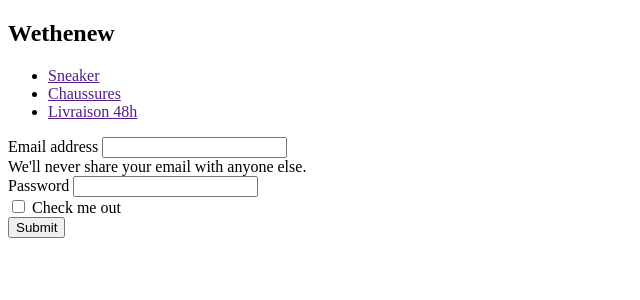
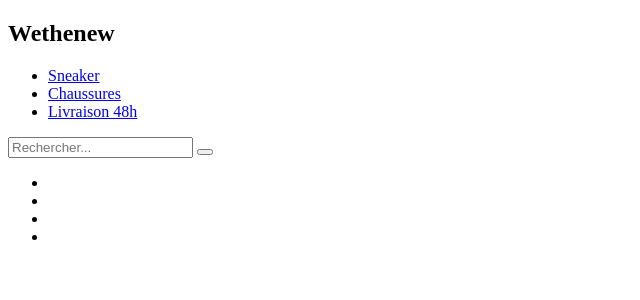
Before and after one commit to Spirit-Souls/Boutique_projet, a Symfony app: template templates/home.html.twig in a window 1280 px wide. Shown: the top 300 px of the page, without its empty margins (0-640 px from the left). Run offline with Twig, Linux system fonts and the light colour scheme; the template is opened without the code that fills it, so the values that code supplies are empty; some libraries are stand-ins or nearby versions.

Commit message:
feat (front) : login page and header

```diff
--- a/assets/styles/main.scss
+++ b/assets/styles/main.scss
@@ -1,3 +1,5 @@
 @import 'vendors/bootstrap';
 
-@import 'layout/interface.scss'
+@import 'layout/interface';
+
+@import 'components/buttons';
--- a/assets/styles/vendors/_bootstrap.scss
+++ b/assets/styles/vendors/_bootstrap.scss
@@ -10,3 +10,5 @@
 
 // Form
 @import "~bootstrap/scss/forms";
+
+@import "~bootstrap-icons/font/bootstrap-icons";
--- a/templates/base.html.twig
+++ b/templates/base.html.twig
@@ -13,6 +13,10 @@
         {% endblock %}
     </head>
     <body>
+        {% include 'header.html.twig' %}
+        {% block header%}
+        {% endblock %}
+
         {% block body %}
 
         {% endblock %}
--- /dev/null
+++ b/templates/header.html.twig
@@ -0,0 +1,24 @@
+<section id="header" class="d-flex">
+    <div class="title">
+        <h1>Wethenew</h1>
+    </div>
+    <nav>
+        <ul class="nav-items">
+            <li><a href="#">Sneaker</a></li>
+            <li><a href="#">Chaussures</a></li>
+            <li><a href="#">Livraison 48h</a></li>
+        </ul>
+    </nav>
+    <div class="search-container">
+        <input type="search" id="site-search" name="q" placeholder="Rechercher..." />
+        <button><i class="bi bi-search"></i></button>
+    </div>
+    <div class="right-icons">
+        <ul class="nav-items">
+            <li><a href="#"><i class="bi bi-person"></i></a></li>
+            <li><a href="#"><i class="bi bi-heart"></i></a></li>
+            <li><a href="#"><i class="bi bi-bag-check"></i></a></li>
+            <li><a href="#"><i class="bi bi-list"></i></a></li>
+        </ul>
+    </div>
+</section>
--- a/templates/home.html.twig
+++ b/templates/home.html.twig
@@ -9,39 +9,5 @@
 </style>
 
 
-<section id="header" class="d-flex">
-<div class="title">
-    <h1>Wethenew</h1>
-</div>
-<ul>
-    <li><a href="">Sneaker</a></li>
-    <li><a href="">Chaussures</a></li>
-    <li><a href="">Livraison 48h</a></li>
-</ul>
-
-
-</section>
-
-
-<section id="form">
-    <div class="form">
-        <form>
-          <div class="mb-3">
-            <label for="exampleInputEmail1" class="form-label">Email address</label>
-            <input type="email" class="form-control" id="exampleInputEmail1" aria-describedby="emailHelp">
-            <div id="emailHelp" class="form-text">We'll never share your email with anyone else.</div>
-          </div>
-          <div class="mb-3">
-            <label for="exampleInputPassword1" class="form-label">Password</label>
-            <input type="password" class="form-control" id="exampleInputPassword1">
-          </div>
-          <div class="mb-3 form-check">
-            <input type="checkbox" class="form-check-input" id="exampleCheck1">
-            <label class="form-check-label" for="exampleCheck1">Check me out</label>
-          </div>
-          <button type="submit" class="btn btn-primary">Submit</button>
-        </form>
-    </div>
-</section>
 
 {% endblock %}
```
Also changed, not shown: assets/styles/components/buttons.scss (added, +14 -0 lines), assets/styles/layout/interface.scss (+90 -5 lines), 1 other file.
